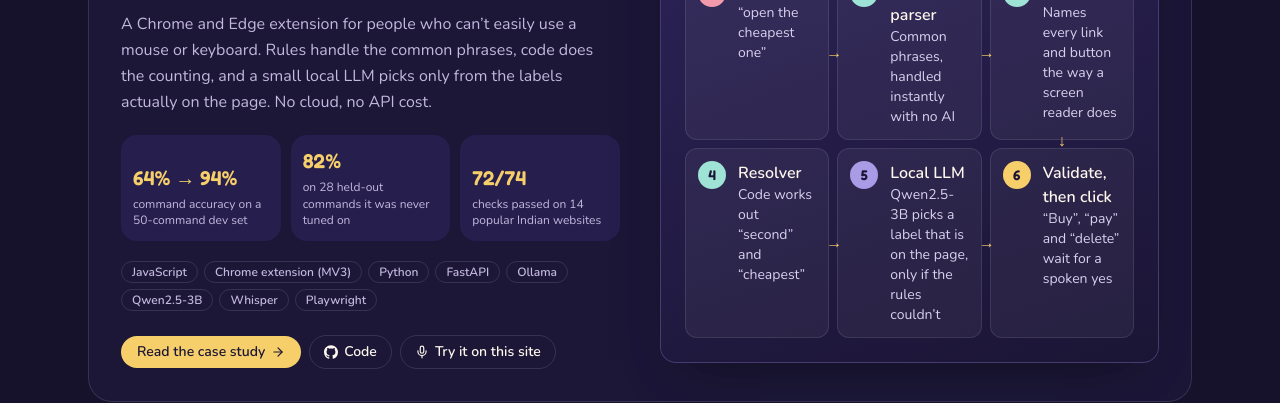
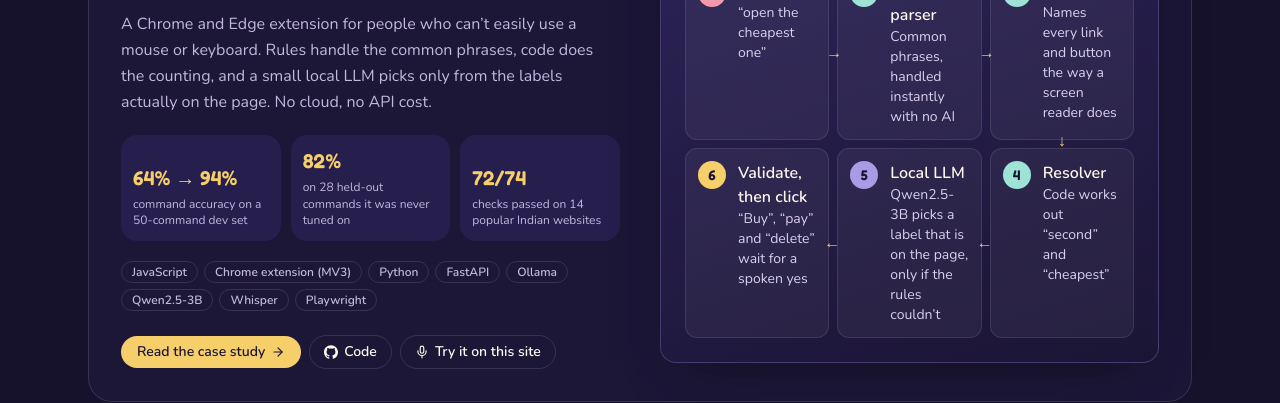
Before and after one commit to kuheli7/portfolio, a Next.js app: page / in a window 1280 px wide. Shown: the part 1800-2203 px from the top of the page. Built offline with nearby package versions, Linux system fonts and the light colour scheme.

Commit message:
Café previews open the live site on click; VoiceNav chart reads 1 to 6 the same on desktop and phone

```diff
--- a/src/components/DesignGallery.tsx
+++ b/src/components/DesignGallery.tsx
@@ -12,19 +12,30 @@ export function DesignGallery() {
       <Reveal as="ul" kind="children" className="grid gap-8 md:grid-cols-3">
         {designSites.map((site) => (
           <li key={site.name} className="flex flex-col">
-            {/* A plain img keeps the animation (the image optimiser would flatten it). Reduced-motion visitors get the still. */}
+            {/* The preview is a link to the live site. "Visit site" below does the same for keyboards and screen readers,
+                so this one is hidden from both. A plain img keeps the animation; reduced-motion visitors get the still. */}
+            <a
+              href={site.live}
+              tabIndex={-1}
+              aria-hidden="true"
+              className="group relative mb-6 block overflow-hidden rounded-xl border border-line transition-colors hover:border-accent"
+            >
               <picture>
                 <source media="(prefers-reduced-motion: reduce)" srcSet={site.desktop.src} />
                 <img
                   src={site.scroll}
-                alt={`${site.name} home page, scrolling through the menu and sections`}
+                  alt=""
                   width={720}
                   height={450}
                   loading="lazy"
                   decoding="async"
-                className="mb-6 aspect-[16/10] w-full rounded-xl border border-line object-cover object-top"
+                  className="aspect-[16/10] w-full object-cover object-top"
                 />
               </picture>
+              <span className="absolute right-2 bottom-2 inline-flex items-center gap-1 rounded-full bg-[#1b1535]/85 px-3 py-1 text-xs font-semibold text-[#fef7ed] opacity-0 backdrop-blur transition-opacity group-hover:opacity-100 max-md:opacity-100">
+                Open live site <span aria-hidden="true">↗</span>
+              </span>
+            </a>
             <h3 className="font-display text-2xl font-semibold">{site.name}</h3>
             <p className="text-sm font-semibold text-accent">{site.tagline}</p>
             <p className="mt-2 flex-1 text-sm leading-relaxed text-muted">{site.summary}</p>
--- a/src/components/VoiceNavPipeline.tsx
+++ b/src/components/VoiceNavPipeline.tsx
@@ -7,6 +7,17 @@ const steps = [
   { title: "Local LLM", body: "Qwen2.5-3B picks a label that is on the page, only if the rules couldn’t", tag: "ai" },
   { title: "Validate, then click", body: "“Buy”, “pay” and “delete” wait for a spoken yes", tag: "safe" },
 ] as const;
+
+// On wide screens the steps snake: 1, 2, 3 left to right, then down and back leftwards through 4, 5, 6, so the bottom row
+// reads 6, 5, 4 from the left and the arrows show the way. On phones it is one column, 1 to 6. The list order is always 1 to 6.
+const wide = [
+  { cell: "sm:col-start-1 sm:row-start-1", arrow: "sm:top-1/2 sm:-right-3.5 sm:-translate-y-1/2", glyph: "→" },
+  { cell: "sm:col-start-2 sm:row-start-1", arrow: "sm:top-1/2 sm:-right-3.5 sm:-translate-y-1/2", glyph: "→" },
+  { cell: "sm:col-start-3 sm:row-start-1", arrow: "sm:-bottom-3.5 sm:left-1/2 sm:-translate-x-1/2", glyph: "↓" },
+  { cell: "sm:col-start-3 sm:row-start-2", arrow: "sm:top-1/2 sm:-left-3.5 sm:-translate-y-1/2", glyph: "←" },
+  { cell: "sm:col-start-2 sm:row-start-2", arrow: "sm:top-1/2 sm:-left-3.5 sm:-translate-y-1/2", glyph: "←" },
+  { cell: "sm:col-start-1 sm:row-start-2", arrow: "", glyph: "" },
+];
 
 const tags = {
   voice: { label: "Voice", dot: "bg-[#f29aac]" },
@@ -31,7 +42,7 @@ export function VoiceNavPipeline() {
       </figcaption>
       <ol className="grid gap-2 sm:grid-cols-3">
         {steps.map((step, i) => (
-          <li key={step.title} className="relative flex gap-3 rounded-xl border border-white/10 bg-white/5 p-3">
+          <li key={step.title} className={`relative flex gap-3 rounded-xl border border-white/10 bg-white/5 p-3 ${wide[i].cell}`}>
             <span
               aria-hidden="true"
               className={`grid size-7 shrink-0 place-items-center rounded-full font-display text-sm font-semibold text-[#1b1535] ${tags[step.tag].dot}`}
@@ -45,13 +56,10 @@ export function VoiceNavPipeline() {
             {i < steps.length - 1 && (
               <span
                 aria-hidden="true"
-                className={`absolute z-10 text-[#f6cf6a] max-sm:-bottom-3.5 max-sm:left-1/2 max-sm:-translate-x-1/2 ${
-                  i === 2
-                    ? "sm:-bottom-3.5 sm:left-1/2 sm:-translate-x-1/2"
-                    : "sm:top-1/2 sm:-right-3.5 sm:-translate-y-1/2"
-                }`}
+                className={`absolute z-10 text-[#f6cf6a] max-sm:-bottom-3.5 max-sm:left-1/2 max-sm:-translate-x-1/2 ${wide[i].arrow}`}
               >
-                {i === 2 ? "↓" : <><span className="sm:hidden">↓</span><span className="max-sm:hidden">→</span></>}
+                <span className="sm:hidden">↓</span>
+                <span className="max-sm:hidden">{wide[i].glyph}</span>
               </span>
             )}
           </li>
```
Lines whose indentation alone changed are shown as unchanged.
